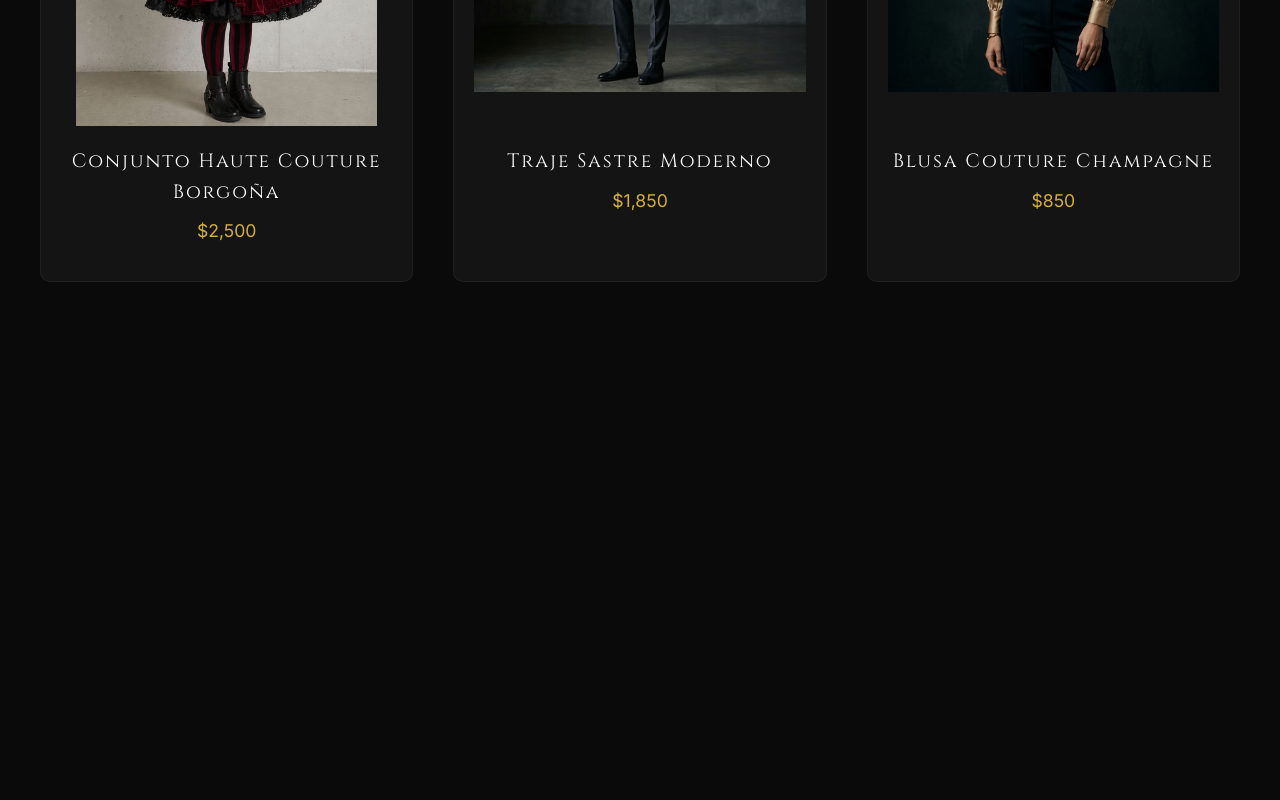
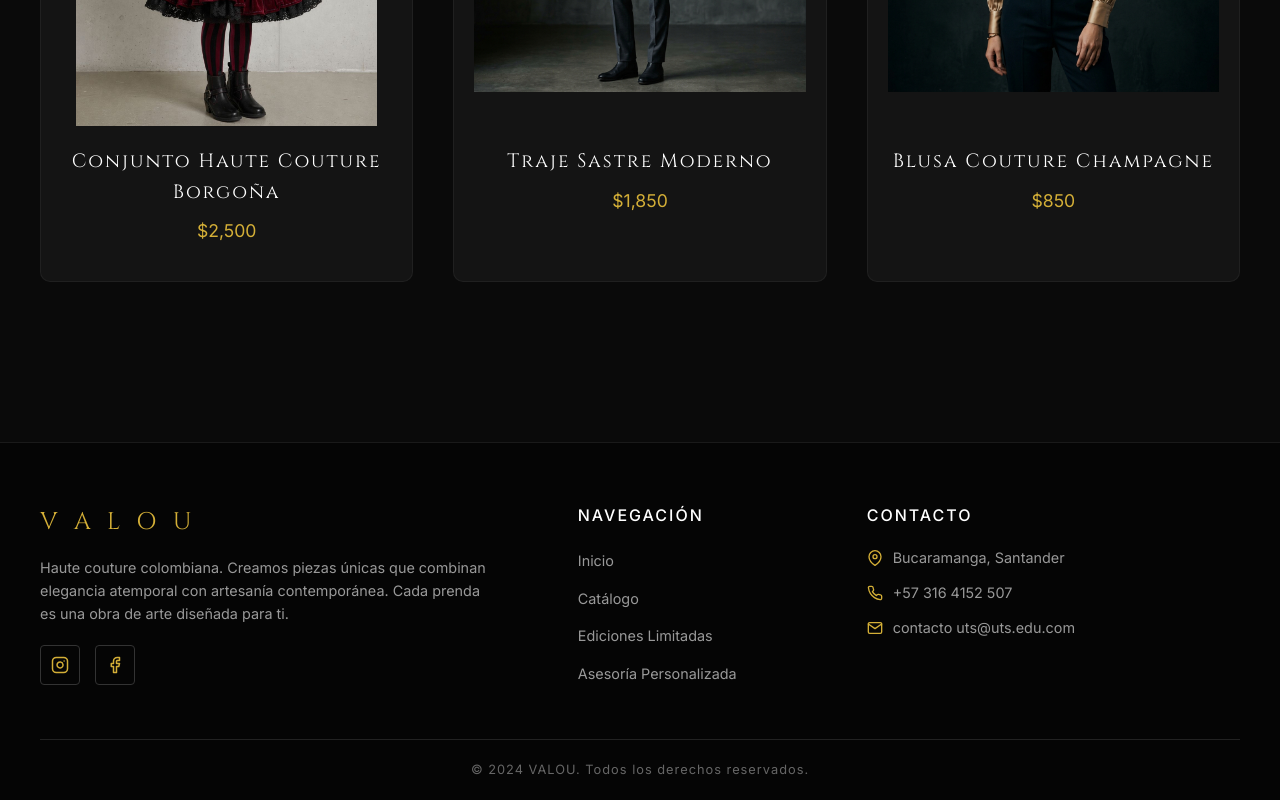
Before and after one commit to Proyectosjdda/Proyecto-Integrador, a website built with Vite: page index.html in a window 1280 px wide. Shown: the part 1373-2173 px from the top of the page. Before the commit the page ends 1755 px from the top, so only its background shows below. Built offline with nearby package versions, Linux system fonts and the light colour scheme.

Commit message:
Add footer with contact details

```diff
--- a/index.html
+++ b/index.html
@@ -97,6 +97,48 @@
       </div>
     </div>
 
+    <!-- Footer -->
+    <footer class="site-footer">
+      <div class="footer-content">
+        <div class="footer-col brand-col">
+          <h2 class="footer-brand">V A L O U</h2>
+          <p class="footer-desc">Haute couture colombiana. Creamos piezas únicas que combinan elegancia atemporal con artesanía contemporánea. Cada prenda es una obra de arte diseñada para ti.</p>
+          <div class="footer-socials">
+            <a href="#" class="social-link"><svg xmlns="http://www.w3.org/2000/svg" width="18" height="18" viewBox="0 0 24 24" fill="none" stroke="currentColor" stroke-width="2" stroke-linecap="round" stroke-linejoin="round"><rect x="2" y="2" width="20" height="20" rx="5" ry="5"></rect><path d="M16 11.37A4 4 0 1 1 12.63 8 4 4 0 0 1 16 11.37z"></path><line x1="17.5" y1="6.5" x2="17.51" y2="6.5"></line></svg></a>
+            <a href="#" class="social-link"><svg xmlns="http://www.w3.org/2000/svg" width="18" height="18" viewBox="0 0 24 24" fill="none" stroke="currentColor" stroke-width="2" stroke-linecap="round" stroke-linejoin="round"><path d="M18 2h-3a5 5 0 0 0-5 5v3H7v4h3v8h4v-8h3l1-4h-4V7a1 1 0 0 1 1-1h3z"></path></svg></a>
+          </div>
+        </div>
+        <div class="footer-col nav-col">
+          <h3 class="footer-heading">NAVEGACIÓN</h3>
+          <ul class="footer-links">
+            <li><a href="#home">Inicio</a></li>
+            <li><a href="#collections">Catálogo</a></li>
+            <li><a href="#">Ediciones Limitadas</a></li>
+            <li><a href="#">Asesoría Personalizada</a></li>
+          </ul>
+        </div>
+        <div class="footer-col contact-col">
+          <h3 class="footer-heading">CONTACTO</h3>
+          <ul class="footer-contact">
+            <li>
+              <svg xmlns="http://www.w3.org/2000/svg" width="16" height="16" viewBox="0 0 24 24" fill="none" stroke="var(--color-accent)" stroke-width="2" stroke-linecap="round" stroke-linejoin="round"><path d="M21 10c0 7-9 13-9 13s-9-6-9-13a9 9 0 0 1 18 0z"></path><circle cx="12" cy="10" r="3"></circle></svg>
+              Bucaramanga, Santander
+            </li>
+            <li>
+              <svg xmlns="http://www.w3.org/2000/svg" width="16" height="16" viewBox="0 0 24 24" fill="none" stroke="var(--color-accent)" stroke-width="2" stroke-linecap="round" stroke-linejoin="round"><path d="M22 16.92v3a2 2 0 0 1-2.18 2 19.79 19.79 0 0 1-8.63-3.07 19.5 19.5 0 0 1-6-6 19.79 19.79 0 0 1-3.07-8.67A2 2 0 0 1 4.11 2h3a2 2 0 0 1 2 1.72 12.84 12.84 0 0 0 .7 2.81 2 2 0 0 1-.45 2.11L8.09 9.91a16 16 0 0 0 6 6l1.27-1.27a2 2 0 0 1 2.11-.45 12.84 12.84 0 0 0 2.81.7A2 2 0 0 1 22 16.92z"></path></svg>
+              +57 316 4152 507
+            </li>
+            <li>
+              <svg xmlns="http://www.w3.org/2000/svg" width="16" height="16" viewBox="0 0 24 24" fill="none" stroke="var(--color-accent)" stroke-width="2" stroke-linecap="round" stroke-linejoin="round"><path d="M4 4h16c1.1 0 2 .9 2 2v12c0 1.1-.9 2-2 2H4c-1.1 0-2-.9-2-2V6c0-1.1.9-2 2-2z"></path><polyline points="22,6 12,13 2,6"></polyline></svg>
+              contacto uts@uts.edu.com
+            </li>
+          </ul>
+        </div>
+      </div>
+      <div class="footer-bottom">
+        <p>&copy; 2024 VALOU. Todos los derechos reservados.</p>
+      </div>
+    </footer>
     <!-- Back to Top Button -->
     <button id="btn-top" class="btn-top hidden">
       <svg xmlns="http://www.w3.org/2000/svg" width="24" height="24" viewBox="0 0 24 24" fill="none" stroke="currentColor" stroke-width="2" stroke-linecap="round" stroke-linejoin="round"><polyline points="18 15 12 9 6 15"></polyline></svg>
--- a/style.css
+++ b/style.css
@@ -158,6 +158,23 @@ h1, h2, h3, .logo { font-family: var(--font-serif); font-weight: 400; letter-spa
 .whatsapp-float { position: fixed; bottom: 40px; right: 40px; background-color: #25d366; color: #FFF; border-radius: 50px; text-align: center; font-size: 30px; box-shadow: 0px 4px 20px rgba(37, 211, 102, 0.4); z-index: 999; width: 60px; height: 60px; display: flex; align-items: center; justify-content: center; animation: pulse 2s infinite; transition: transform 0.3s ease; }
 .whatsapp-float:hover { transform: scale(1.1); }
 @keyframes pulse { 0% { box-shadow: 0 0 0 0 rgba(37, 211, 102, 0.7); } 70% { box-shadow: 0 0 0 15px rgba(37, 211, 102, 0); } 100% { box-shadow: 0 0 0 0 rgba(37, 211, 102, 0); } }
+/* Footer */
+.site-footer { background-color: #050505; color: #ccc; padding: 60px 40px 20px; font-family: var(--font-sans); border-top: 1px solid #1a1a1a; margin-top: 60px; }
+.footer-content { max-width: 1200px; margin: 0 auto; display: grid; grid-template-columns: 2fr 1fr 1.5fr; gap: 40px; margin-bottom: 40px; }
+.footer-brand { font-family: var(--font-serif); font-size: 1.5rem; letter-spacing: 5px; color: var(--color-accent); margin-bottom: 15px; font-weight: 400; }
+.footer-desc { font-size: 0.9rem; line-height: 1.6; margin-bottom: 20px; color: #999; max-width: 90%; }
+.footer-socials { display: flex; gap: 15px; }
+.social-link { display: flex; justify-content: center; align-items: center; width: 40px; height: 40px; border: 1px solid #333; color: var(--color-accent); border-radius: 4px; transition: all 0.3s; }
+.social-link:hover { background: var(--color-accent); color: #000; border-color: var(--color-accent); }
+.footer-heading { font-family: var(--font-sans); font-size: 1rem; letter-spacing: 2px; color: #fff; margin-bottom: 20px; font-weight: 500; text-transform: uppercase; }
+.footer-links { list-style: none; }
+.footer-links li { margin-bottom: 12px; }
+.footer-links a { color: #999; text-decoration: none; font-size: 0.9rem; transition: color 0.3s; }
+.footer-links a:hover { color: var(--color-accent); }
+.footer-contact { list-style: none; }
+.footer-contact li { display: flex; align-items: flex-start; gap: 10px; margin-bottom: 15px; font-size: 0.9rem; color: #999; line-height: 1.4; }
+.footer-contact svg { flex-shrink: 0; margin-top: 2px; }
+.footer-bottom { border-top: 1px solid #222; padding-top: 20px; text-align: center; font-size: 0.8rem; color: #666; max-width: 1200px; margin: 0 auto; letter-spacing: 1px; }
 
 @media (max-width: 768px) {
   .hero-title { font-size: 2.5rem; }
@@ -173,4 +190,5 @@ h1, h2, h3, .logo { font-family: var(--font-serif); font-weight: 400; letter-spa
   .btn-top { bottom: 90px; right: 20px; width: 45px; height: 45px; }
   .detail-grid { grid-template-columns: 1fr; gap: 30px; }
   #detail-view { padding-top: 100px; }
+  .footer-content { grid-template-columns: 1fr; gap: 40px; }
 }
```
